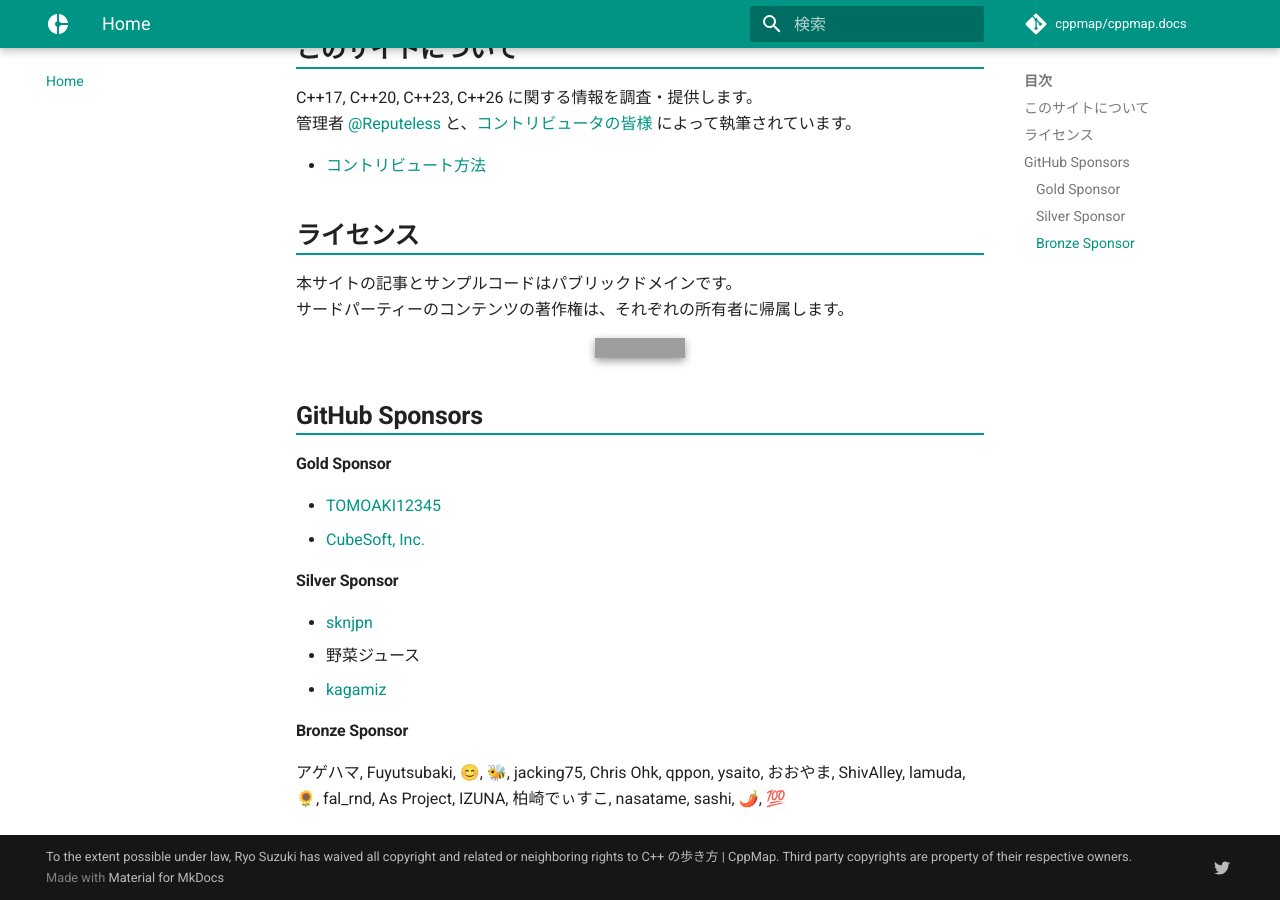
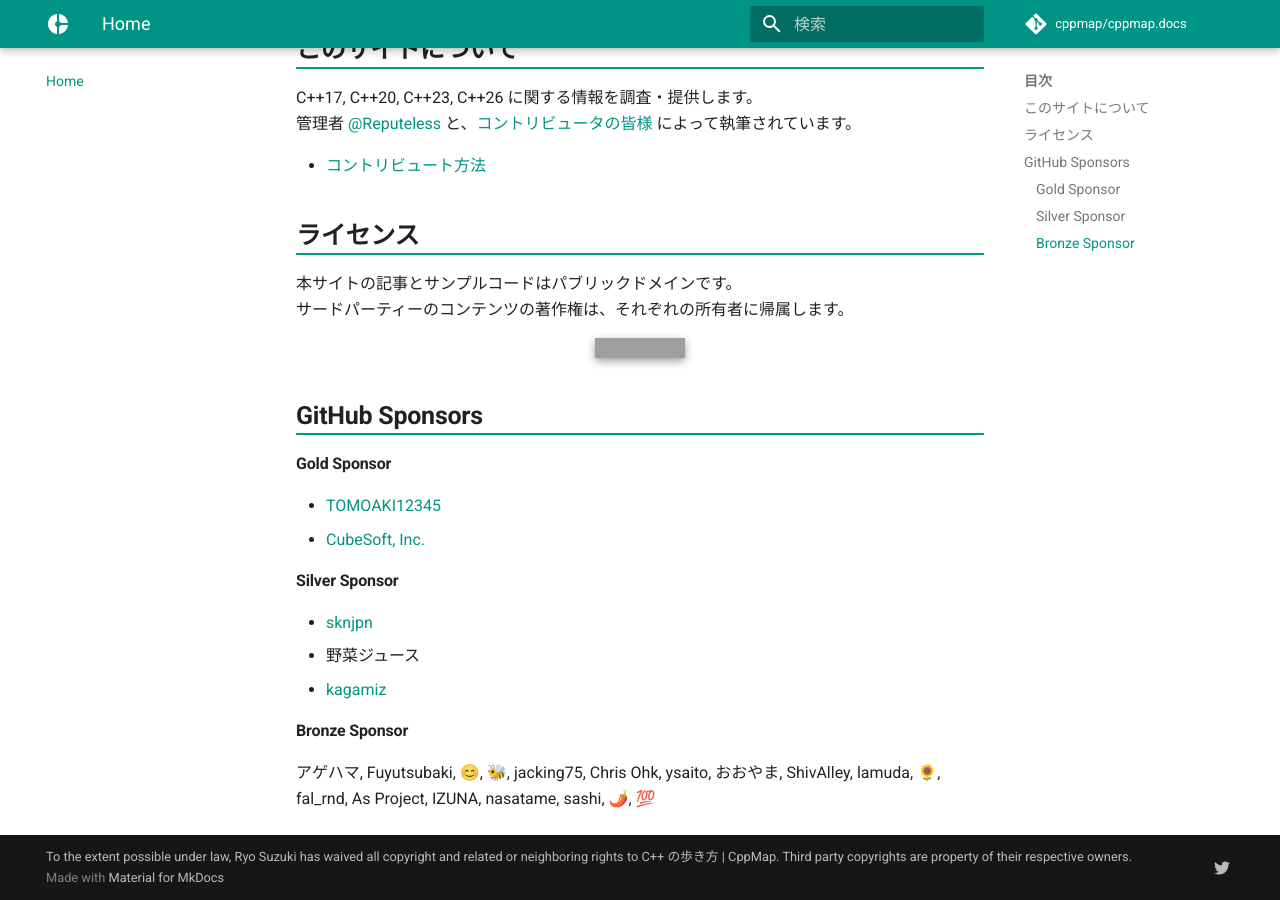
Before and after one commit to cppmap/cppmap.docs, an MkDocs documentation site: the page built from docs/index.md, in a window 1280 px wide and 900 px high, scrolled down 560 px. Built offline with MkDocs 1.6.1 and Material for MkDocs 9.7.7, drawn with Linux system fonts in a browser that asks for light colours; nearby versions of some CDN libraries; comment, search, counter and statistics services are not loaded; grey boxes are pictures that could not be loaded.

Commit message:
Update index.md

```diff
--- a/docs/index.md
+++ b/docs/index.md
@@ -43,4 +43,4 @@
 - [kagamiz](https://github.com/kagamiz){:target="_blank"}
 
 #### Bronze Sponsor
-アゲハマ, Fuyutsubaki, 😊, 🐝, jacking75, Chris Ohk, qppon, ysaito, おおやま, ShivAlley, lamuda, 🌻, fal_rnd, As Project, IZUNA, 柏崎でぃすこ, nasatame, sashi, 🌶️, 💯
+アゲハマ, Fuyutsubaki, 😊, 🐝, jacking75, Chris Ohk, ysaito, おおやま, ShivAlley, lamuda, 🌻, fal_rnd, As Project, IZUNA, nasatame, sashi, 🌶️, 💯
```
